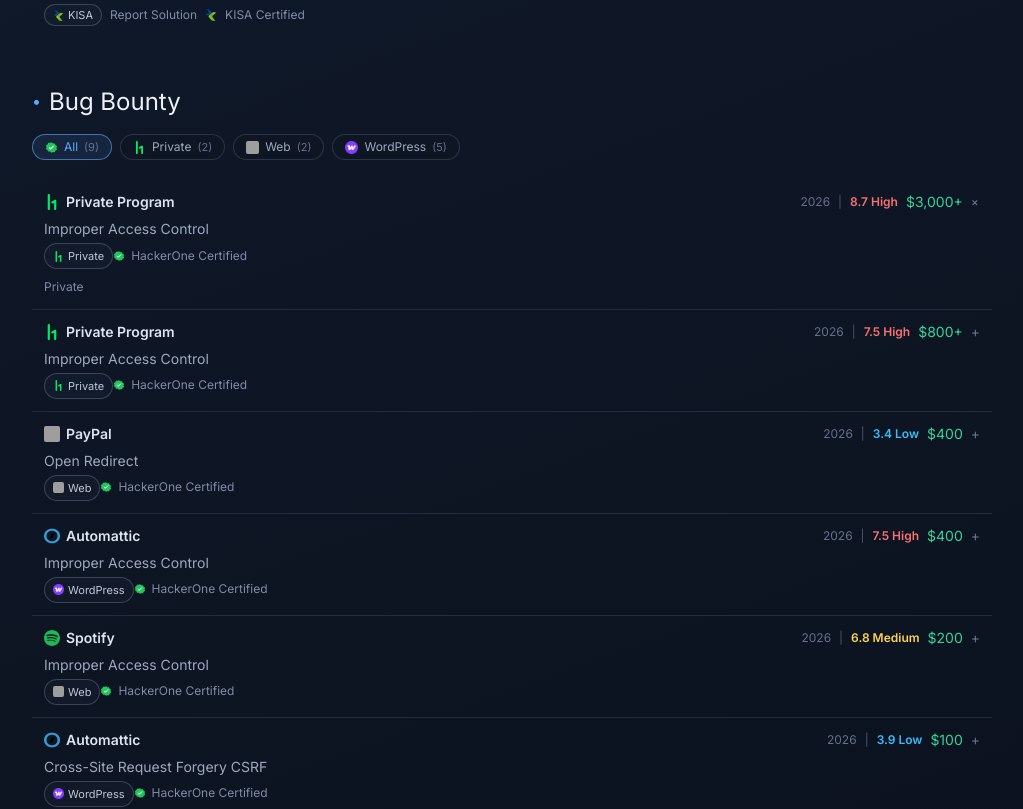
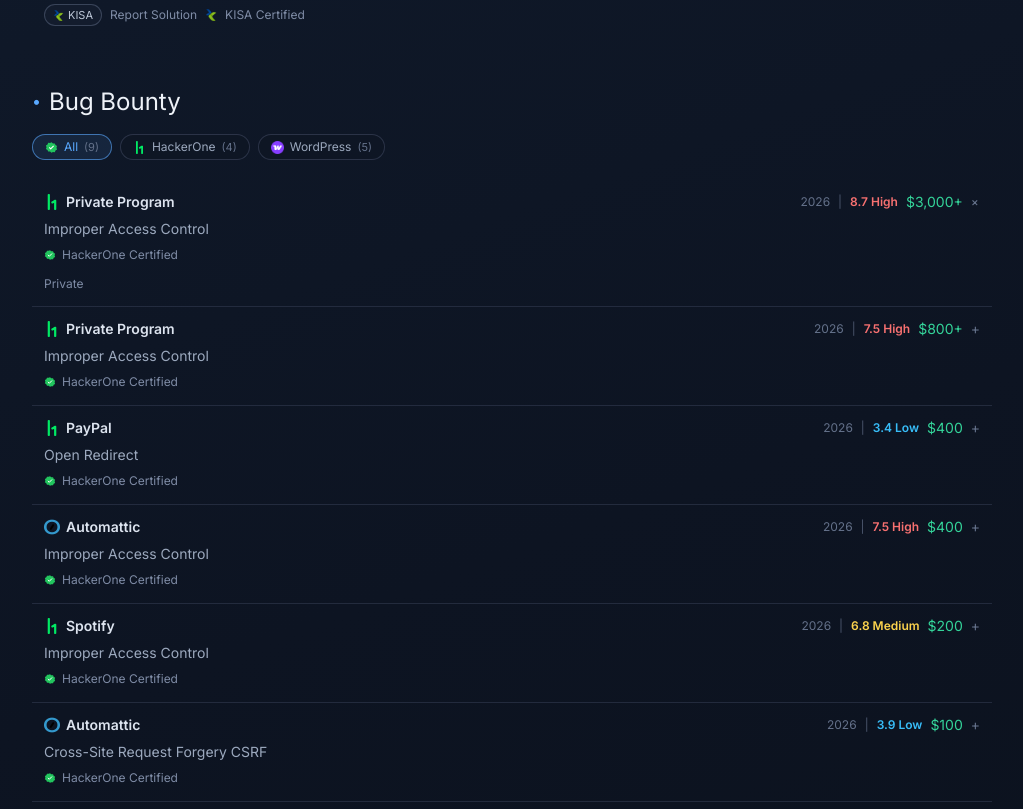
Before and after one commit to komi22/oolongeya, a Next.js app: page / in a window 1280 px wide. Shown: the part 1682-2491 px from the top of the page, without its empty margins (128-1151 px from the left). Built offline with nearby package versions, Linux system fonts and the light colour scheme; grey boxes are pictures that could not be loaded.

Commit message:
Unify bounty categories as HackerOne and adjust certified spacing

```diff
--- a/app/page.js
+++ b/app/page.js
@@ -169,14 +169,13 @@
 const bugBountyAreaMeta = {
   All: { icon: "/icons/verified-badge.svg" },
   WordPress: { icon: "/icons/woocommerce.png" },
-  Web: { icon: "/icons/paypal.svg" },
-  Private: { icon: "/icons/hackerone.svg" },
+  HackerOne: { icon: "/icons/hackerone.svg" },
 };
 
 const bugBounties = [
   {
     id: "BB-2026-001",
-    area: "Private",
+    area: "HackerOne",
     program: "Private Program",
     type: "Improper Access Control",
     scoreValue: "8.7",
@@ -191,7 +190,7 @@
   },
   {
     id: "BB-2026-002",
-    area: "Private",
+    area: "HackerOne",
     program: "Private Program",
     type: "Improper Access Control",
     scoreValue: "7.5",
@@ -248,14 +247,14 @@
   },
   {
     id: "BB-2026-006",
-    area: "Web",
+    area: "HackerOne",
     program: "PayPal",
     type: "Open Redirect",
     scoreValue: "3.4",
     grade: "Low",
     payout: "$400",
     year: "2026",
-    icon: "/icons/paypal.svg",
+    icon: "/icons/hackerone.svg",
     certification: "HackerOne Certified",
     description:
       "A malicious phishing link under a PayPal domain can be generated and redirect users to a malicious site when clicked.",
@@ -290,7 +289,7 @@
   },
   {
     id: "BB-2026-009",
-    area: "Web",
+    area: "HackerOne",
     program: "Spotify",
     type: "Improper Access Control",
     scoreValue: "6.8",
@@ -298,7 +297,7 @@
     payout: "$200",
     payoutAmount: 200,
     year: "2026",
-    icon: "/icons/spotify.svg",
+    icon: "/icons/hackerone.svg",
     certification: "HackerOne Certified",
     description:
       "Some paywalled episodes returned media URLs and file IDs without authentication, while other PAYMENT_REQUIRED episodes were properly blocked.",
@@ -689,7 +688,6 @@
         <ul className="mt-5 divide-y divide-ink-700/60">
           {filteredBugBounties.map((item) => {
             const isOpen = openBountyId === item.id;
-            const areaIcon = bugBountyAreaMeta[item.area]?.icon;
             return (
               <li key={item.id} className="mood-card py-3 px-2 text-sm text-ink-300 sm:px-3">
                 <button
@@ -713,22 +711,8 @@
                         {item.program}
                       </p>
                       <p className="mt-1">{item.type}</p>
-                      {item.area ? (
-                        <p className="mt-1 inline-flex items-center gap-1 rounded-full border border-ink-600/70 bg-ink-800/45 px-2 py-0.5 text-[11px] text-ink-200">
-                          {areaIcon ? (
-                            <Image
-                              src={areaIcon}
-                              alt={`${item.area} icon`}
-                              width={11}
-                              height={11}
-                              className="h-[11px] w-[11px] rounded-sm object-cover"
-                            />
-                          ) : null}
-                          <span>{item.area}</span>
-                        </p>
-                      ) : null}
                       {item.certification ? (
-                        <p className="mt-1 inline-flex items-center gap-1.5 text-xs text-ink-400">
+                        <p className="mt-2 inline-flex items-center gap-1.5 text-xs text-ink-400">
                           <Image src="/icons/verified-badge.svg" alt="certification badge" width={12} height={12} className="h-3 w-3" />
                           <span>{item.certification}</span>
                         </p>
```
